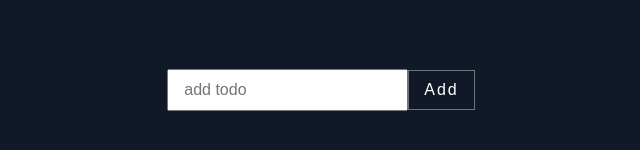
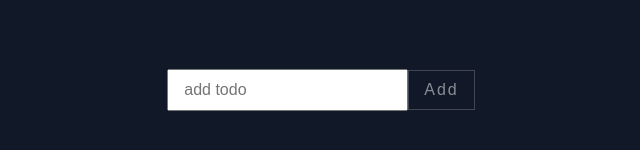
Before and after one commit to LazarevVlad/react-todo, a React (Create React App) app: page / in a window 1280 px wide. Shown: the part 300-450 px from the top of the page, without its empty margins (319-959 px from the left). Built offline with nearby package versions, Linux system fonts and the light colour scheme.

Commit message:
add mini validation

```diff
--- a/src/components/button.module.css
+++ b/src/components/button.module.css
@@ -4,7 +4,7 @@
   display: inline-block;
   padding: 10px 15px;
   border: 1px solid rgba(255, 255, 255, .4);
-  background: none;
+  background-color: transparent;
   font-weight: 300;
   font-family: 'Montserrat', sans-serif;
   letter-spacing: 2px;
@@ -51,5 +51,18 @@
   transition: 0s ease opacity .4s, .2s ease height .4s, .2s ease width .6s;
 }
 .button:hover {
-  background: rgba(255, 255, 255, .2);
+  background-color: rgba(255, 255, 255, .2);
 }
+
+button[disabled] {
+  opacity: 0.5;
+}
+
+button[disabled]:hover {
+  background-color: transparent;
+}
+
+button[disabled]:hover:after,
+button[disabled]:hover:before {
+  content: none;
+}
--- a/src/components/input/Input.js
+++ b/src/components/input/Input.js
@@ -4,10 +4,20 @@ import buttonStyles from '../button.module.css';
 import inputStyles from './input.module.css';
 
 export const Input = ({initialValue, onSubmit, buttonCaption}) => {
-  const [value, setValue] = useState(initialValue || '')
+  const [buttonDisable, setButtonDisable] = useState(true);
+  const [value, setValue] = useState(initialValue || '');
   useEffect(() => {
     setValue(initialValue)
-  }, [initialValue])
+  }, [initialValue]);
+
+  useEffect(() => {
+    if (value.length === 0) {
+      setButtonDisable(true);
+    } else {
+      setButtonDisable(false);
+    }
+  })
+  console.log(value.length);
 
   return (
     <form onSubmit={(e) => {
@@ -18,7 +28,7 @@ export const Input = ({initialValue, onSubmit, buttonCaption}) => {
       }
     }}>
       <input className={inputStyles.input} placeholder='add todo' value={value} onChange={(e) => {setValue(e.target.value)}} />
-      <button type="submit" className={buttonStyles.button}>
+      <button type="submit" className={buttonStyles.button} disabled={buttonDisable}>
           {buttonCaption}
       </button>
     </form>
```
